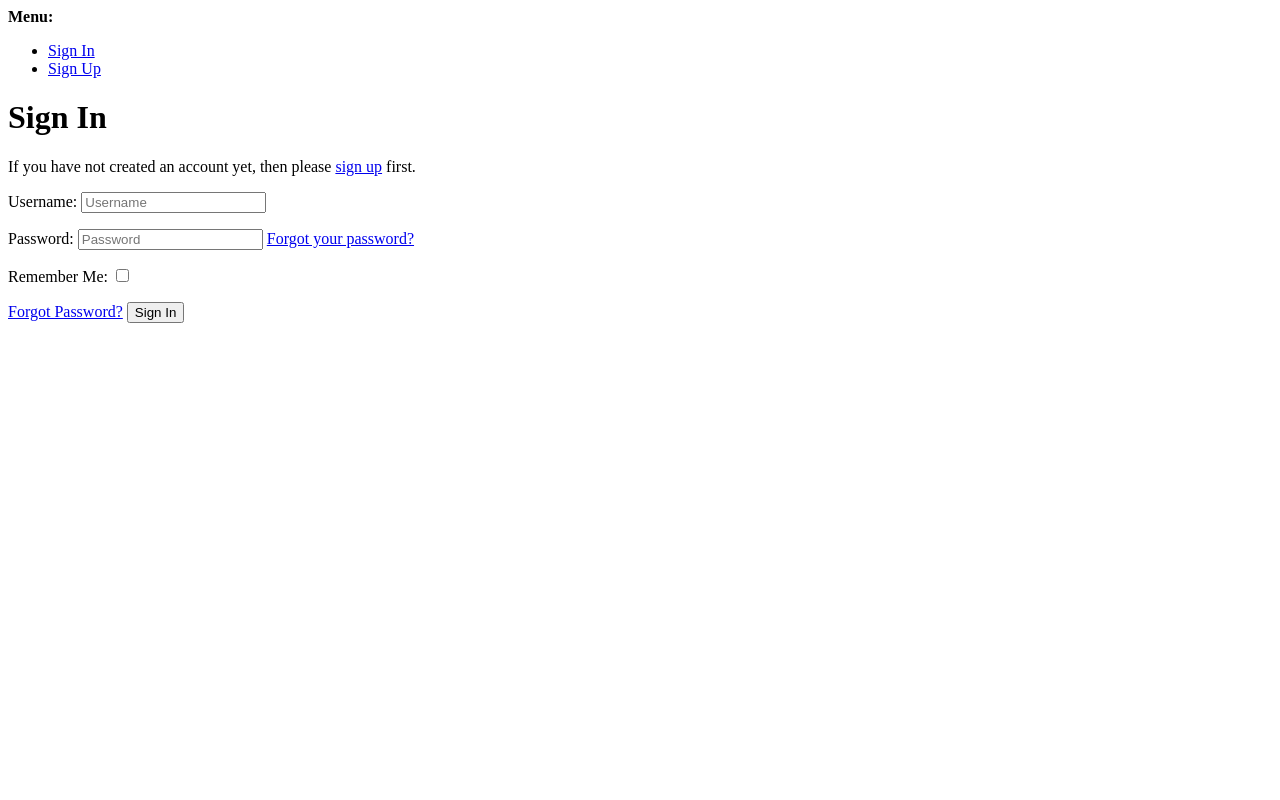
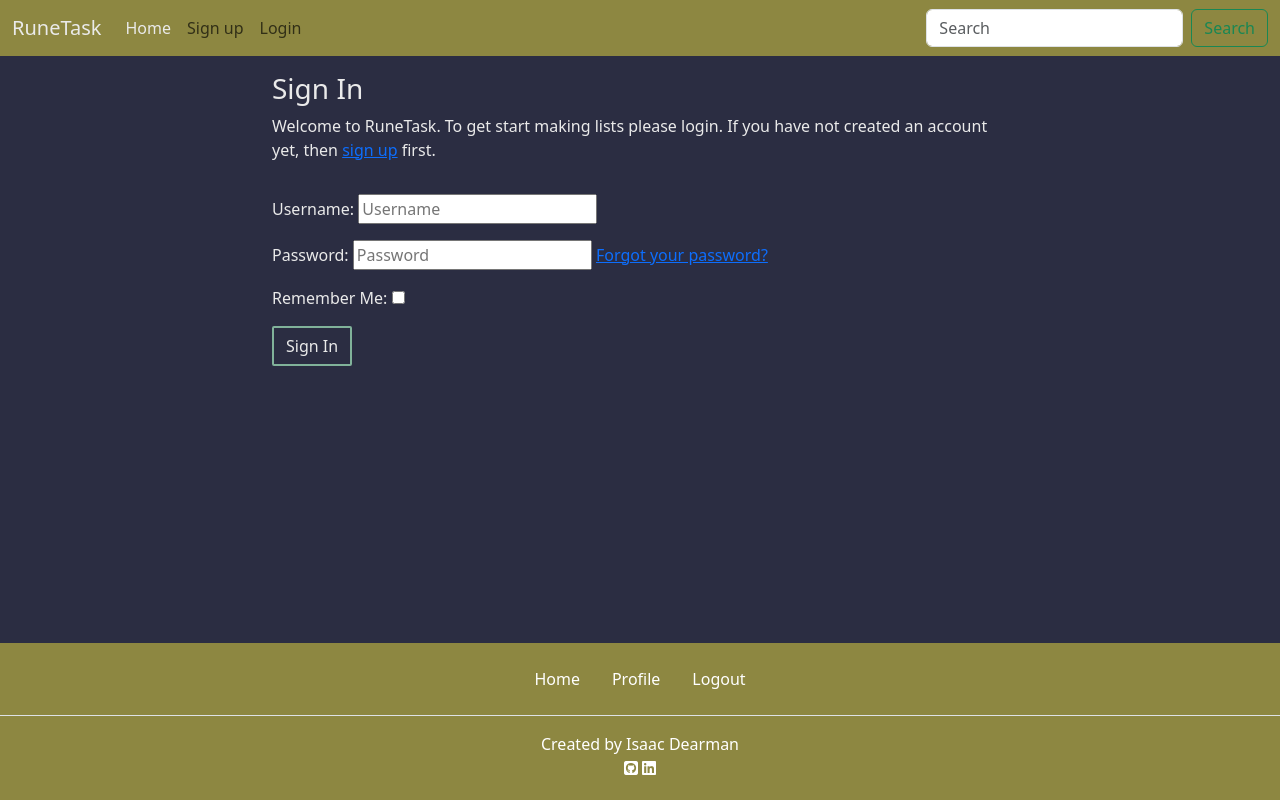
Before and after one commit to Code-Dearman/Django-Capstone, a Django app: page /accounts/login/ in a window 1280 px wide. Run offline with Django 4.2, Linux system fonts and the light colour scheme; some libraries are stand-ins or nearby versions.

Commit message:
edit login page html

```diff
--- a/static/css/style.css
+++ b/static/css/style.css
@@ -1,8 +1,18 @@
 /* ----------------------------------------------------- General Styles */
+body {
+    min-height: 100vh;
+    display: flex;
+    flex-direction: column;
+}
+
 main {
     background-color: #2B2D42;
-    display: block;
-    overflow: auto;
+    display: flex;
+    flex-direction: column;
+    flex-grow: 1;
+
+    /* display: block;
+    overflow: auto; */
 }
 
 .flexbox {
@@ -70,4 +80,22 @@ main {
 /* ----------------------------------------------------- Footer */
 .footerContainer {
     background-color: #8D8741;
+    margin-top: auto;
 }
+
+
+/* ----------------------------------------------------- Login/Logout/Signup Styles */
+label {
+    color: #EAEAEA;
+}
+
+.logButton {
+    border-radius: 2px;
+    border-width: 2px;
+    border-color: #81B29A;;
+}
+
+.logButton:hover {
+    color: #81B29A;
+    border-color: #8D8741;
+}
--- a/templates/account/login.html
+++ b/templates/account/login.html
@@ -1,46 +1,33 @@
-{% extends "account/base.html" %}
+{% extends "index.html" %}
 
 {% load i18n %}
 {% load account socialaccount %}
 
-{% block head_title %}{% trans "Sign In" %}{% endblock head_title %}
+{% block head_title %}{% trans "Sign In" %}{% endblock %}
 
 {% block content %}
 
-<h1>{% trans "Sign In" %}</h1>
+<div class="container">
+  <div class="row">
+    <div class="col-md-8 mt-3 offset-md-2">
+      <h3 class="textMain">{% trans "Sign In" %}</h3>
 
-{% get_providers as socialaccount_providers %}
-
-{% if socialaccount_providers %}
-<p>{% blocktrans with site.name as site_name %}Please sign in with one
-of your existing third party accounts. Or, <a href="{{ signup_url }}">sign up</a>
-for a {{ site_name }} account and sign in below:{% endblocktrans %}</p>
-
-<div class="socialaccount_ballot">
-
-  <ul class="socialaccount_providers">
-    {% include "socialaccount/snippets/provider_list.html" with process="login" %}
-  </ul>
-
-  <div class="login-or">{% trans 'or' %}</div>
-
+      <p class="textMain">{% blocktrans %}Welcome to RuneTask. To get start making lists please login. If
+        you have not created an account yet, then <a class="link" href="{{ signup_url }}">sign up</a>
+        first.{% endblocktrans %}</p>
     </div>
-
-{% include "socialaccount/snippets/login_extra.html" %}
-
-{% else %}
-<p>{% blocktrans %}If you have not created an account yet, then please
-<a href="{{ signup_url }}">sign up</a> first.{% endblocktrans %}</p>
-{% endif %}
-
+  </div>
+  <div class="row">
+    <div class="col-md-8 mt-3 offset-md-2">
       <form class="login" method="POST" action="{% url 'account_login' %}">
         {% csrf_token %}
         {{ form.as_p }}
         {% if redirect_field_value %}
         <input type="hidden" name="{{ redirect_field_name }}" value="{{ redirect_field_value }}" />
         {% endif %}
-  <a class="button secondaryAction" href="{% url 'account_reset_password' %}">{% trans "Forgot Password?" %}</a>
-  <button class="primaryAction" type="submit">{% trans "Sign In" %}</button>
+        <button class="btn btn-signup right textMain logButton" type="submit">{% trans "Sign In" %}</button>
       </form>
-
-{% endblock content %}
+    </div>
+  </div>
+</div>
+{% endblock %}
--- a/templates/index.html
+++ b/templates/index.html
@@ -55,11 +55,11 @@
 
                     <li class="nav-item">
                         <a href="{% url 'account_signup' %}"
-                            class="nav-link {% if request.path == signup_url %} active {% endif %}"></a>
+                            class="nav-link {% if request.path == signup_url %} active {% endif %}">Sign up</a>
                     </li>
                     <li class="nav-item">
                         <a href="{% url 'account_login' %}"
-                            class="nav-link {% if request.path == account_login %} active {% endif %}"></a>
+                            class="nav-link {% if request.path == account_login %} active {% endif %}">Login</a>
                     </li>
                     {% endif %}
 
@@ -73,8 +73,6 @@
     </nav>
 
     <main class="flex-shrink-0 main-bg">
-
-        <h1 class="text-center textMain mt-4 mb-2">What is everyone up to?</h1>
 
         {% block content %}
         <!-- Content Goes here -->
--- a/to_do/templates/to_do/to_do_list.html
+++ b/to_do/templates/to_do/to_do_list.html
@@ -3,6 +3,9 @@
 {% block content %}
 
 <!-- index.html content starts here -->
+
+<h1 class="text-center textMain mt-4 mb-2">What is everyone up to?</h1>
+
 <div class="container-fluid">
     <div class="row">
 
```
Lines whose indentation alone changed are shown as unchanged.
